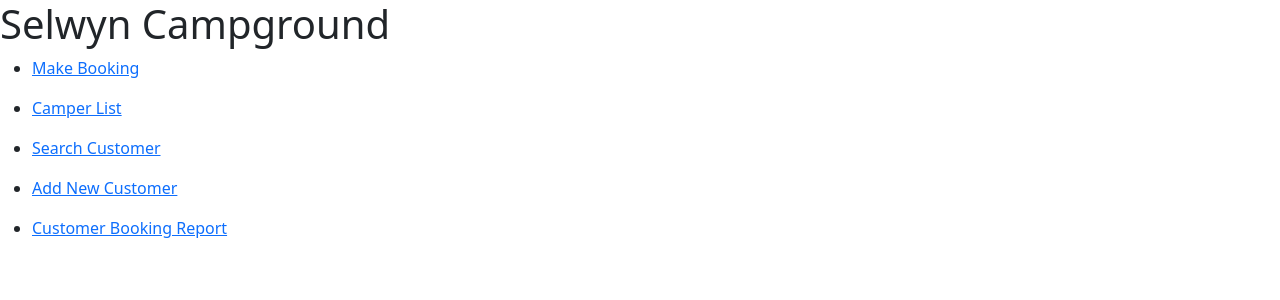
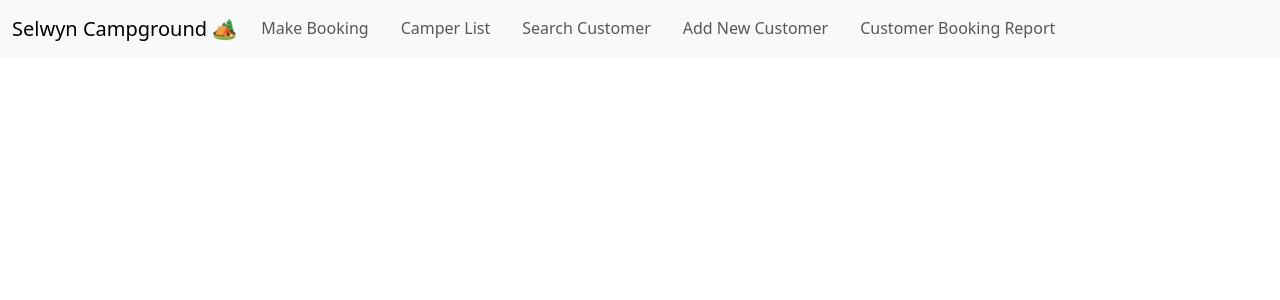
Before and after one commit to TaiJoLo/scg, a Flask app: page / in a window 1280 px wide. Shown: the top 300 px of the page. Run offline with Flask 3, Linux system fonts and the light colour scheme.

Commit message:
feat: enhance navigation bar
- Add active class to highlight the current active link

```diff
--- a/templates/base.html
+++ b/templates/base.html
@@ -13,28 +13,54 @@
   </head>
 
   <body>
-    <nav>
-      <h1>Selwyn Campground</h1>
-      <ul>
-        <li><a href="{{ url_for('booking') }}">Make Booking</a></li>
-      </ul>
-      <ul>
-        <li><a href="{{ url_for('campers') }}">Camper List</a></li>
-      </ul>
-      <ul>
-        <li><a href="{{ url_for('search_customer') }}">Search Customer</a></li>
-      </ul>
-      <ul>
-        <li><a href="{{ url_for('editcustomer') }}">Add New Customer</a></li>
-      </ul>
-      <ul>
-        <li><a href="{{ url_for('report') }}">Customer Booking Report</a></li>
-      </ul>
+    <nav class="navbar navbar-expand-lg navbar-light bg-light">
+      <div class="container-fluid">
+        <a class="navbar-brand mb-0 h1" href="/">Selwyn Campground 🏕️</a>
+        <div class="collapse navbar-collapse" id="navbarNav">
+          <ul class="navbar-nav nav-underline">
+            <li class="nav-item">
+              <a
+                class="nav-link {% if request.path == url_for('booking') %}active{% endif %}"
+                href="{{ url_for('booking') }}"
+                >Make Booking</a
+              >
+            </li>
+            <li class="nav-item">
+              <a
+                class="nav-link {% if request.path == url_for('campers') %}active{% endif %}"
+                href="{{ url_for('campers') }}"
+                >Camper List</a
+              >
+            </li>
+            <li class="nav-item">
+              <a
+                class="nav-link {% if request.path == url_for('search_customer') %}active{% endif %}"
+                href="{{ url_for('search_customer') }}"
+                >Search Customer</a
+              >
+            </li>
+            <li class="nav-item">
+              <a
+                class="nav-link {% if request.path == url_for('editcustomer') %}active{% endif %}"
+                href="{{ url_for('editcustomer') }}"
+                >Add New Customer</a
+              >
+            </li>
+            <li class="nav-item">
+              <a
+                class="nav-link {% if request.path == url_for('report') %}active{% endif %}"
+                href="{{ url_for('report') }}"
+                >Customer Booking Report</a
+              >
+            </li>
+          </ul>
+        </div>
+      </div>
     </nav>
-    <section class="content">
+    <section class="content container mt-3">
       <header>{% block header %}{% endblock %}</header>
       {% for message in get_flashed_messages() %}
-      <div class="flash">{{ message }}</div>
+      <div class="alert alert-info">{{ message }}</div>
       {% endfor %} {% block content %}{% endblock %}
     </section>
     <!-- JavaScript Bundle with Popper -->
```
